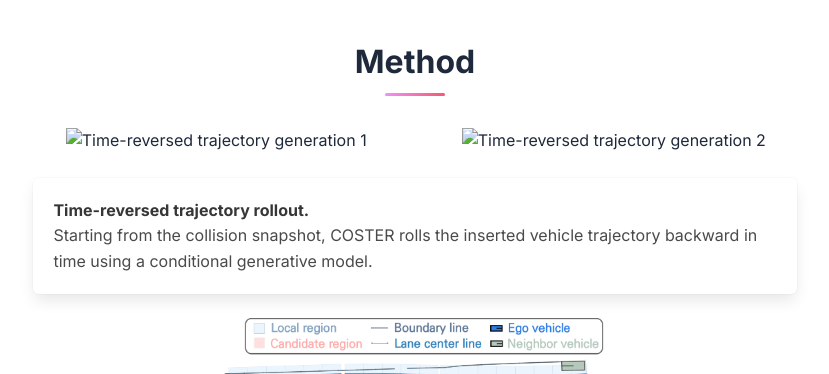
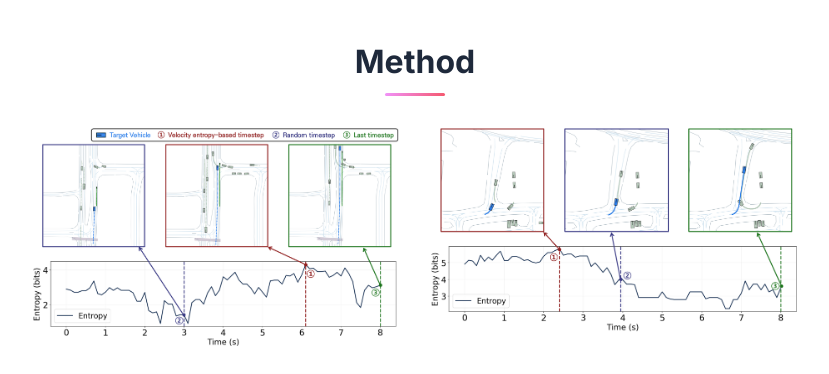
Before and after one commit to anonym-121/COSTER, a plain HTML site: page index.html in a window 1280 px wide. Shown: the part 2920-3294 px from the top of the page, without its empty margins (225-1054 px from the left). Drawn offline with nearby package versions, Linux system fonts and the light colour scheme; some icons are missing.

Commit message:
Update index.html

```diff
--- a/index.html
+++ b/index.html
@@ -333,7 +333,7 @@
   <div class="columns is-centered is-variable is-4">
     <div class="column is-half">
       <img
-        src="static/images/method_2_1.png"
+        src="static/images/app_1.png"
         alt="Time-reversed trajectory generation 1"
         loading="lazy"
         style="width: 100%; height: auto;"
@@ -342,7 +342,7 @@
 
     <div class="column is-half">
       <img
-        src="static/images/method_2_2.png"
+        src="static/images/app_2.png"
         alt="Time-reversed trajectory generation 2"
         loading="lazy"
         style="width: 100%; height: auto;"
```
